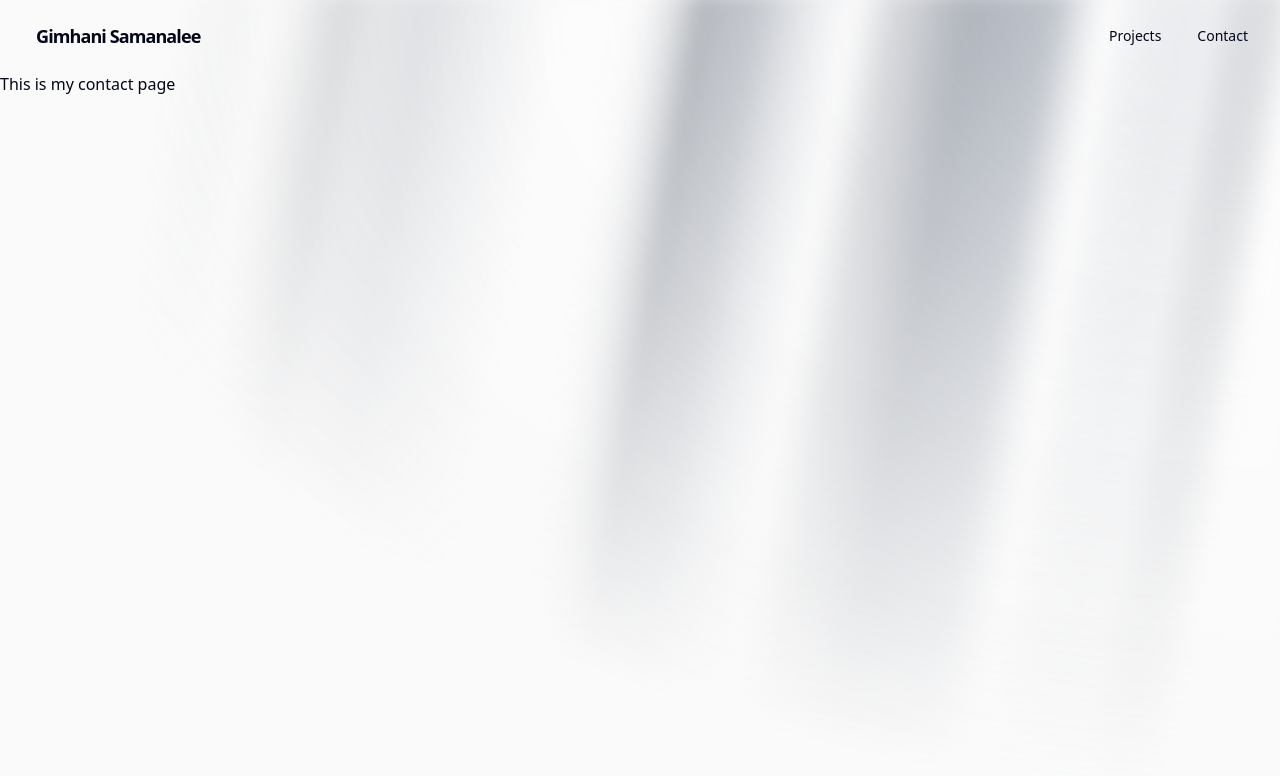
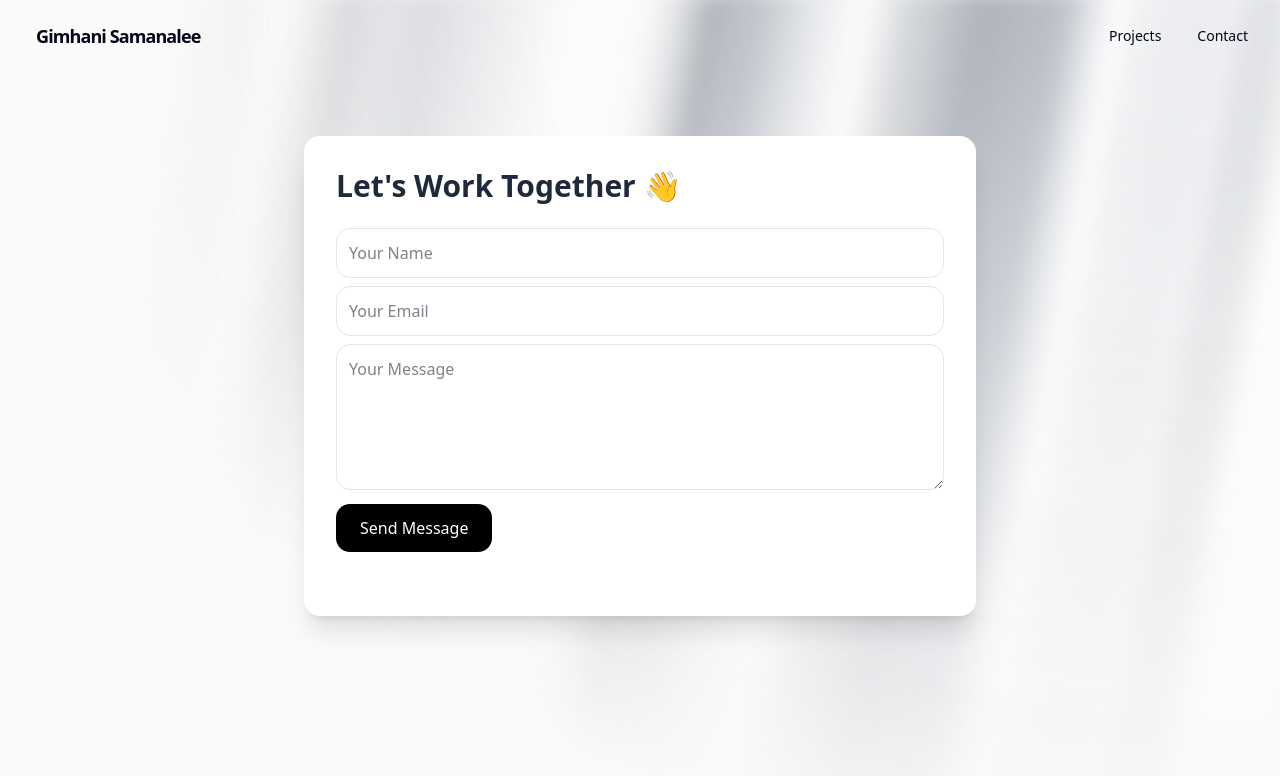
Before and after one commit to Gimhani03/My-Portfolio-Website, a Next.js app: page /contact in a window 1280 px wide. Shown: the top 776 px of the page. Built offline with nearby package versions, Linux system fonts and the light colour scheme.

Commit message:
Implement email sending functionality in ContactPage component

```diff
--- a/src/app/contact/page.tsx
+++ b/src/app/contact/page.tsx
@@ -1,10 +1,42 @@
-import React from 'react'
+"use client";
 
+import React, { useRef } from "react";
+import emailjs from "@emailjs/browser";
 
-export default function Contact() {
+export default function ContactPage() {
+  const form = useRef<HTMLFormElement>(null);
+
+  const sendEmail = (e: React.FormEvent) => {
+    e.preventDefault();
+
+    emailjs
+      .sendForm(
+        "service_bmshwyr",
+        "template_x7q34t3",
+        form.current!,
+        "VwX03xaCXPa3v32LZ"
+      )
+      .then(
+        (result) => {
+          alert("Message sent successfully!");
+        },
+        (error) => {
+          alert("Something went wrong. Please try again.");
+        }
+      );
+  };
+
   return (
-    <div>
-        <h1>This is my contact page</h1>
+    <div className="min-h-screen flex mt-10 justify-center p-6">
+      <div className="bg-white shadow-xl rounded-2xl p-8 w-full h-120 max-w-2xl">
+        <h1 className="text-3xl font-bold text-gray-800 mb-6">Let's Work Together 👋</h1>
+        <form ref={form} onSubmit={sendEmail} className="space-y-2">
+          <input type="text" name="user_name" placeholder="Your Name" required className="w-full border p-3 rounded-xl" />
+          <input type="email" name="user_email" placeholder="Your Email" required className="w-full border p-3 rounded-xl" />
+          <textarea name="message" rows={5} placeholder="Your Message" required className="w-full border p-3 rounded-xl"></textarea>
+          <button type="submit" className="bg-black text-white px-6 py-3 rounded-xl hover:bg-blue-700 transition">Send Message</button>
+        </form>
+      </div>
     </div>
-  )
+  );
 }
```
